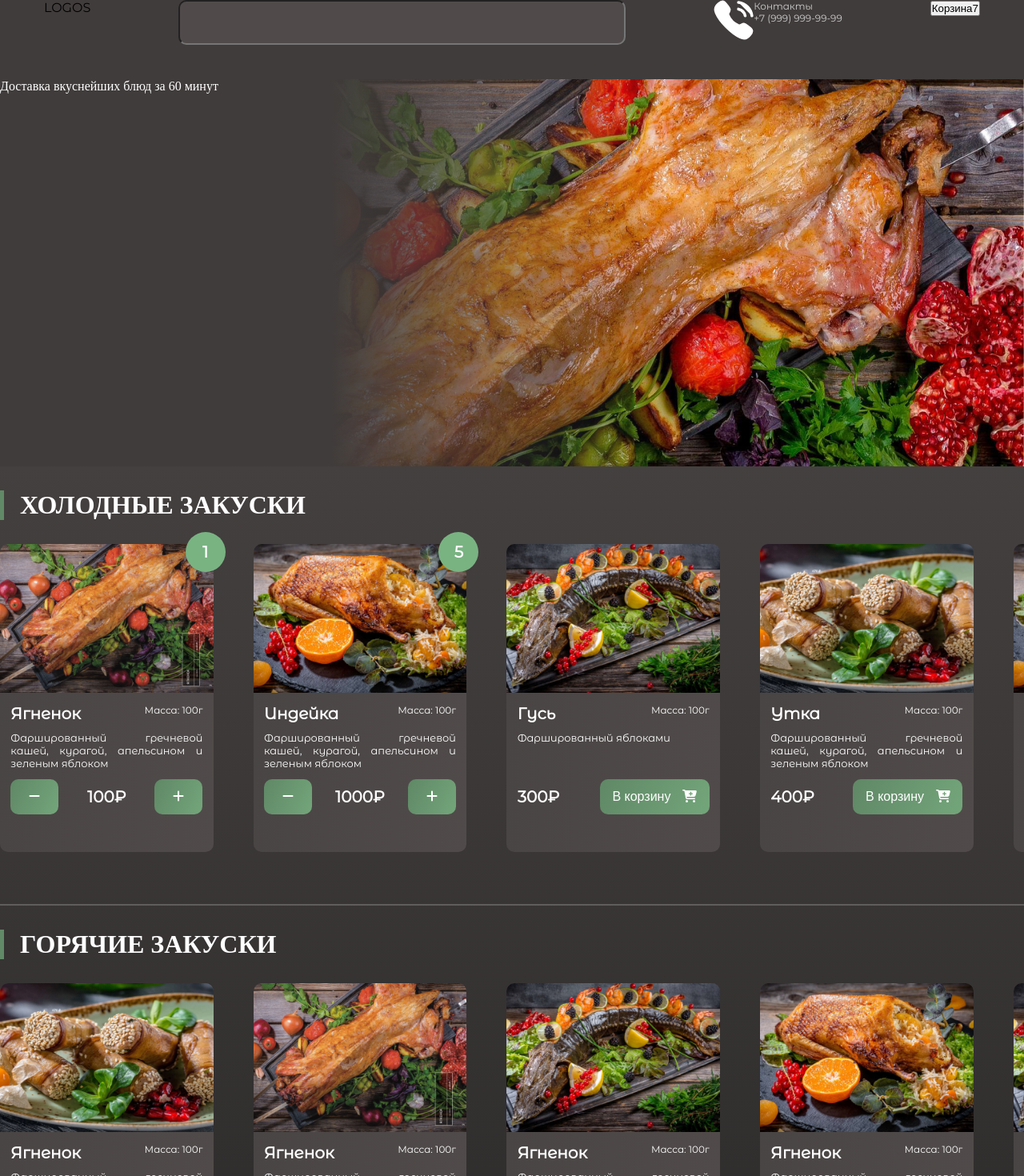
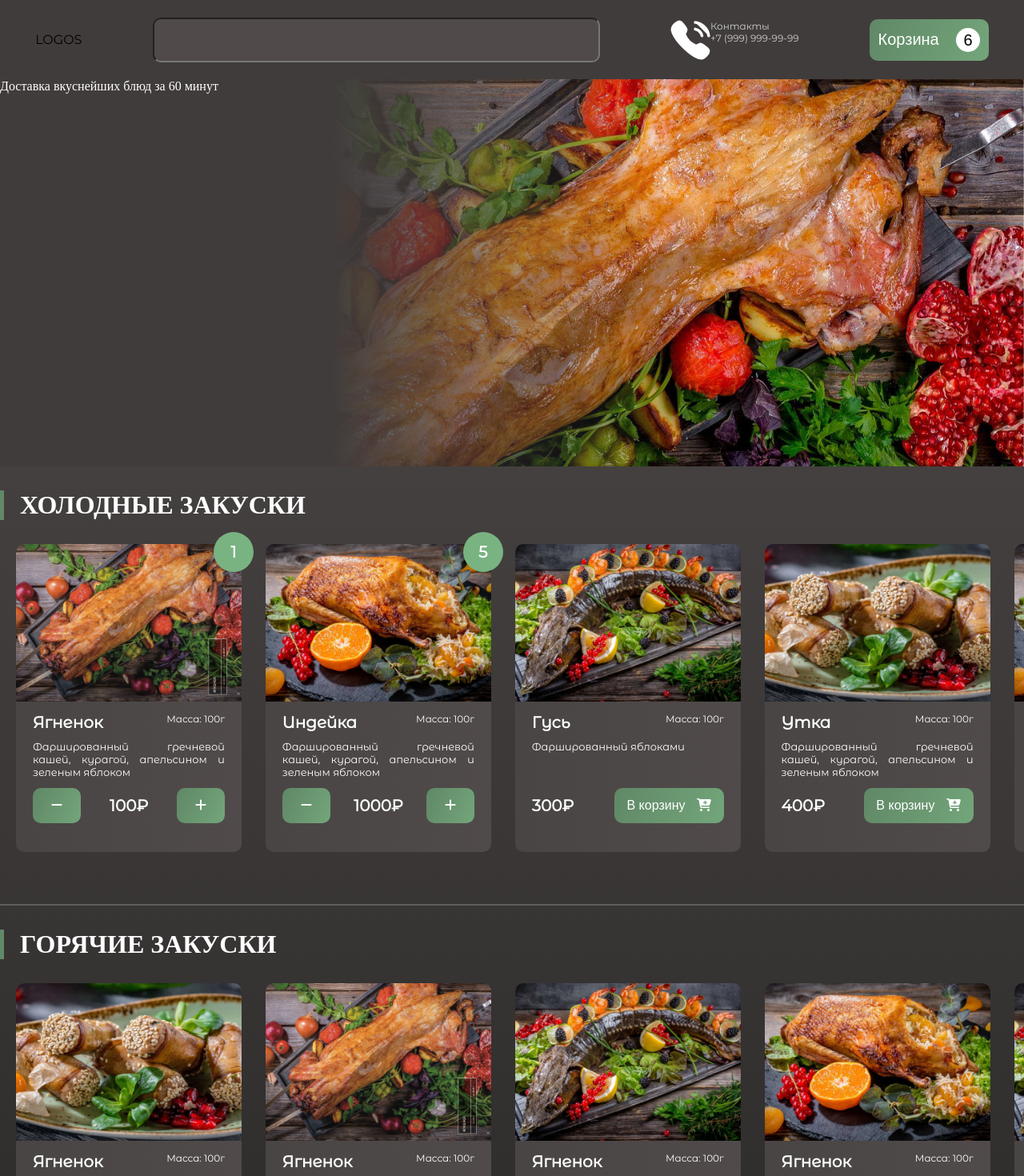
Before and after one commit to KovbenyaAlexander/shop, a React app: page /#/ in a window 1280 px wide. Shown: the top 1470 px of the page at 80% size. Built offline with nearby package versions, Linux system fonts and the light colour scheme; the HTML template or start-up script is replaced by a standard one.

Commit message:
implement order counter

```diff
--- a/src/components/FoodCard/style.scss
+++ b/src/components/FoodCard/style.scss
@@ -91,8 +91,12 @@
 
   &:hover{
     // box-shadow: 0px 5px 10px rgba(114, 163, 121, 0.7);
-    box-shadow: 0px 3px 5px rgba(114, 163, 121, 0.7);
-    transition: all .3s ease-in-out;
+    // box-shadow: 0px 3px 5px rgba(114, 163, 121, 0.7);
+    // box-shadow: 3px 6px 8px #72a379b3;
+    -webkit-box-shadow: 0px 3px 20px 10px rgba(114, 163, 121, 0.3);
+    -moz-box-shadow: 0px 3px 20px 10px rgba(114, 163, 121, 0.3);
+    box-shadow: 0px 3px 20px 10px rgba(114, 163, 121, 0.3);
+    transition: all .2s ease-in-out;
     cursor: pointer;
   }
 }
--- a/src/components/FoodCards/FoodCards.tsx
+++ b/src/components/FoodCards/FoodCards.tsx
@@ -17,7 +17,8 @@ const FoodCards = (): JSX.Element => {
 
         <h3>Холодные закуски</h3>
         <Swiper
-          spaceBetween={50}
+          slidesOffsetBefore={20}
+          spaceBetween={30}
           slidesPerView={4.2}
           onSlideChange={() => console.log('slide change')}
           onSwiper={(swiper) => console.log(swiper)}
@@ -34,7 +35,8 @@ const FoodCards = (): JSX.Element => {
 
         <h3>Горячие закуски</h3>
         <Swiper
-          spaceBetween={50}
+          slidesOffsetBefore={20}
+          spaceBetween={30}
           slidesPerView={4.2}
           className="swiper-container"
         >
@@ -49,7 +51,8 @@ const FoodCards = (): JSX.Element => {
 
         <h3>Мясные блюда</h3>
         <Swiper
-          spaceBetween={50}
+          slidesOffsetBefore={20}
+          spaceBetween={30}
           slidesPerView={4.2}
           className="swiper-container"
         >
--- a/src/components/Header/Header.tsx
+++ b/src/components/Header/Header.tsx
@@ -1,9 +1,12 @@
 import React, { useState } from 'react';
+import { useSelector } from 'react-redux';
+import { IStore } from '../../types';
 import CallingSVG from '../SVG/CallingSVG';
 import './style.scss';
 
 const Header = (): JSX.Element => {
   const [searchInputValue, setSearchInputValue] = useState('');
+  const orderSize = useSelector((state: IStore) => state.orderSize);
 
   const onInputChangeHandler = (event: React.ChangeEvent<HTMLInputElement>): void => {
     setSearchInputValue(event.target.value);
@@ -29,9 +32,9 @@ const Header = (): JSX.Element => {
         </div>
 
         <div className="cart">
-          <button type="button">
+          <button type="button" className="cart-btn">
             Корзина
-            <span>7</span>
+            {orderSize > 0 && (<span className="cart-btn__counter">{orderSize}</span>)}
           </button>
         </div>
       </div>
--- a/src/components/Header/style.scss
+++ b/src/components/Header/style.scss
@@ -13,6 +13,7 @@ header{
 
     display: flex;
     justify-content: space-around;
+    align-items: center;
     max-width: 1440px;
     height: 99px;
     margin: 0 auto;
@@ -49,5 +50,33 @@ header{
         font-family: 'Montserrat Alternates', sans-serif;
       }
     }
+
+    .cart-btn{
+      display: flex;
+      align-items: center;
+      justify-content: space-around;
+      width: 149px;
+      height: 52px;
+      background: linear-gradient(114.93deg, #618967 5.11%, #72A479 94%);
+      border-radius: 10px;
+      color: #fff;
+      font-size: 20px;
+      border: none;
+      cursor: pointer;
+      &__counter{
+        background-color: #fff;
+        display: inline-block;
+        color: black;
+        width: 30px;
+        height: 30px;
+        border-radius: 50%;
+        line-height: 30px;
+      }
+      &:hover{
+        background: linear-gradient(114.93deg, #618967 5.11%, #72A479 94%);
+        box-shadow: 0px 5px 10px rgba(114, 163, 121, 0.7);
+        transition: all .3s ease-in-out;
+      }
+    }
   }
 }
--- a/src/store/actions.tsx
+++ b/src/store/actions.tsx
@@ -20,14 +20,14 @@ export function setData(payload: IUser[]): AllActions {
   };
 }
 
-export function adGoodsInCart(payload: number): AllActions {
+export function adGoodsInCart(payload: string): AllActions {
   return {
     type: Actions.ADDGOODSINCART,
     payload,
   };
 }
 
-export function decreaseGoodsInCart(payload: number): AllActions {
+export function decreaseGoodsInCart(payload: string): AllActions {
   return {
     type: Actions.DECREASE_GOODSINCART,
     payload,
--- a/src/store/initialStore.tsx
+++ b/src/store/initialStore.tsx
@@ -1,12 +1,14 @@
+import { v4 as uuidv4 } from 'uuid';
 import { IStore } from '../types/store-types';
 
 export const initialStore: IStore = {
   counter: 100,
   dataFromApi: [],
+  orderSize: 6,
   foodCards: {
     cold: [
       {
-        id: 1,
+        id: uuidv4(),
         name: 'Ягненок',
         description: 'Фаршированный гречневой кашей, курагой, апельсином и зеленым яблоком',
         price: 100,
@@ -15,7 +17,7 @@ export const initialStore: IStore = {
         numberOfPurchase: 1,
       },
       {
-        id: 11,
+        id: uuidv4(),
         name: 'Индейка',
         description: 'Фаршированный гречневой кашей, курагой, апельсином и зеленым яблоком',
         price: 200,
@@ -24,7 +26,7 @@ export const initialStore: IStore = {
         numberOfPurchase: 5,
       },
       {
-        id: 111,
+        id: uuidv4(),
         name: 'Гусь',
         description: 'Фаршированный яблоками',
         price: 300,
@@ -33,7 +35,7 @@ export const initialStore: IStore = {
         numberOfPurchase: 0,
       },
       {
-        id: 11111,
+        id: uuidv4(),
         name: 'Утка',
         description: 'Фаршированный гречневой кашей, курагой, апельсином и зеленым яблоком',
         price: 400,
@@ -42,7 +44,7 @@ export const initialStore: IStore = {
         numberOfPurchase: 0,
       },
       {
-        id: 111111,
+        id: uuidv4(),
         name: 'Ягненок',
         description: 'Фаршированная рисом, курагой и айвой',
         price: 500,
@@ -51,7 +53,7 @@ export const initialStore: IStore = {
         numberOfPurchase: 0,
       },
       {
-        id: 1111111,
+        id: uuidv4(),
         name: 'Ягненок',
         description: 'Фаршированный гречневой кашей, курагой, апельсином и зеленым яблоком',
         price: 100,
@@ -62,7 +64,7 @@ export const initialStore: IStore = {
     ],
     hot: [
       {
-        id: 2,
+        id: uuidv4(),
         name: 'Ягненок',
         description: 'Фаршированный гречневой кашей, курагой, апельсином и зеленым яблоком',
         price: 100,
@@ -71,7 +73,7 @@ export const initialStore: IStore = {
         numberOfPurchase: 0,
       },
       {
-        id: 22,
+        id: uuidv4(),
         name: 'Ягненок',
         description: 'Фаршированный гречневой кашей, курагой, апельсином и зеленым яблоком',
         price: 100,
@@ -80,7 +82,7 @@ export const initialStore: IStore = {
         numberOfPurchase: 0,
       },
       {
-        id: 222,
+        id: uuidv4(),
         name: 'Ягненок',
         description: 'Фаршированный гречневой кашей, курагой, апельсином и зеленым яблоком',
         price: 100,
@@ -89,7 +91,7 @@ export const initialStore: IStore = {
         numberOfPurchase: 0,
       },
       {
-        id: 2222,
+        id: uuidv4(),
         name: 'Ягненок',
         description: 'Фаршированный гречневой кашей, курагой, апельсином и зеленым яблоком',
         price: 100,
@@ -98,7 +100,7 @@ export const initialStore: IStore = {
         numberOfPurchase: 0,
       },
       {
-        id: 22222,
+        id: uuidv4(),
         name: 'Ягненок',
         description: 'Фаршированный гречневой кашей, курагой, апельсином и зеленым яблоком',
         price: 100,
@@ -107,7 +109,7 @@ export const initialStore: IStore = {
         numberOfPurchase: 0,
       },
       {
-        id: 222222,
+        id: uuidv4(),
         name: 'Ягненок',
         description: 'Фаршированный гречневой кашей, курагой, апельсином и зеленым яблоком',
         price: 100,
@@ -116,7 +118,7 @@ export const initialStore: IStore = {
         numberOfPurchase: 0,
       },
       {
-        id: 2222222,
+        id: uuidv4(),
         name: 'Ягненок',
         description: 'Фаршированный гречневой кашей, курагой, апельсином и зеленым яблоком',
         price: 100,
@@ -125,7 +127,7 @@ export const initialStore: IStore = {
         numberOfPurchase: 0,
       },
       {
-        id: 222222222,
+        id: uuidv4(),
         name: 'Ягненок',
         description: 'Фаршированный гречневой кашей, курагой, апельсином и зеленым яблоком',
         price: 100,
@@ -137,7 +139,7 @@ export const initialStore: IStore = {
 
     meet: [
       {
-        id: 3,
+        id: uuidv4(),
         name: 'Ягненок',
         description: 'Фаршированный гречневой кашей, курагой, апельсином и зеленым яблоком',
         price: 100,
@@ -146,7 +148,7 @@ export const initialStore: IStore = {
         numberOfPurchase: 0,
       },
       {
-        id: 33,
+        id: uuidv4(),
         name: 'Ягненок',
         description: 'Фаршированный гречневой кашей, курагой, апельсином и зеленым яблоком',
         price: 100,
@@ -155,7 +157,7 @@ export const initialStore: IStore = {
         numberOfPurchase: 0,
       },
       {
-        id: 333,
+        id: uuidv4(),
         name: 'Ягненок',
         description: 'Фаршированный гречневой кашей, курагой, апельсином и зеленым яблоком',
         price: 100,
@@ -164,7 +166,7 @@ export const initialStore: IStore = {
         numberOfPurchase: 0,
       },
       {
-        id: 3333,
+        id: uuidv4(),
         name: 'Ягненок',
         description: 'Фаршированный гречневой кашей, курагой, апельсином и зеленым яблоком',
         price: 100,
@@ -173,7 +175,7 @@ export const initialStore: IStore = {
         numberOfPurchase: 0,
       },
       {
-        id: 33333,
+        id: uuidv4(),
         name: 'Ягненок',
         description: 'Фаршированный гречневой кашей, курагой, апельсином и зеленым яблоком',
         price: 100,
@@ -182,7 +184,7 @@ export const initialStore: IStore = {
         numberOfPurchase: 0,
       },
       {
-        id: 333333,
+        id: uuidv4(),
         name: 'Ягненок',
         description: 'Фаршированный гречневой кашей, курагой, апельсином и зеленым яблоком',
         price: 100,
@@ -191,7 +193,7 @@ export const initialStore: IStore = {
         numberOfPurchase: 0,
       },
       {
-        id: 3333333,
+        id: uuidv4(),
         name: 'Ягненок',
         description: 'Фаршированный гречневой кашей, курагой, апельсином и зеленым яблоком',
         price: 100,
--- a/src/store/reducers.tsx
+++ b/src/store/reducers.tsx
@@ -7,8 +7,8 @@ export type AllActions =
   { type: typeof Actions.INC } |
   { type: typeof Actions.DEC } |
   { type: typeof Actions.SET_DATA, payload: IUser[] } |
-  { type: typeof Actions.ADDGOODSINCART, payload: number } |
-  { type: typeof Actions.DECREASE_GOODSINCART, payload: number };
+  { type: typeof Actions.ADDGOODSINCART, payload: string } |
+  { type: typeof Actions.DECREASE_GOODSINCART, payload: string };
 
 export default function reducer(state: IStore = initialStore, action: AllActions): IStore {
   switch (action.type) {
@@ -31,6 +31,7 @@ export default function reducer(state: IStore = initialStore, action: AllActions
     case Actions.ADDGOODSINCART:
       return {
         ...state,
+        orderSize: state.orderSize + 1,
         foodCards: {
           cold: state.foodCards.cold.map((item: IFoodCard) => {
             if (item.id === action.payload) {
@@ -65,6 +66,7 @@ export default function reducer(state: IStore = initialStore, action: AllActions
     case Actions.DECREASE_GOODSINCART: {
       return {
         ...state,
+        orderSize: state.orderSize - 1,
         foodCards: {
           cold: state.foodCards.cold.map((item: IFoodCard) => {
             if (item.id === action.payload) {
--- a/src/types/store-types.ts
+++ b/src/types/store-types.ts
@@ -2,6 +2,7 @@ export interface IStore {
   counter: number
   dataFromApi: IUser[]
   foodCards: IFoodCards
+  orderSize: number
 }
 
 export interface IFoodCards {
@@ -11,7 +12,7 @@ export interface IFoodCards {
 }
 
 export interface IFoodCard {
-  id: number
+  id: string
   name: string
   price: number
   image: string
```
